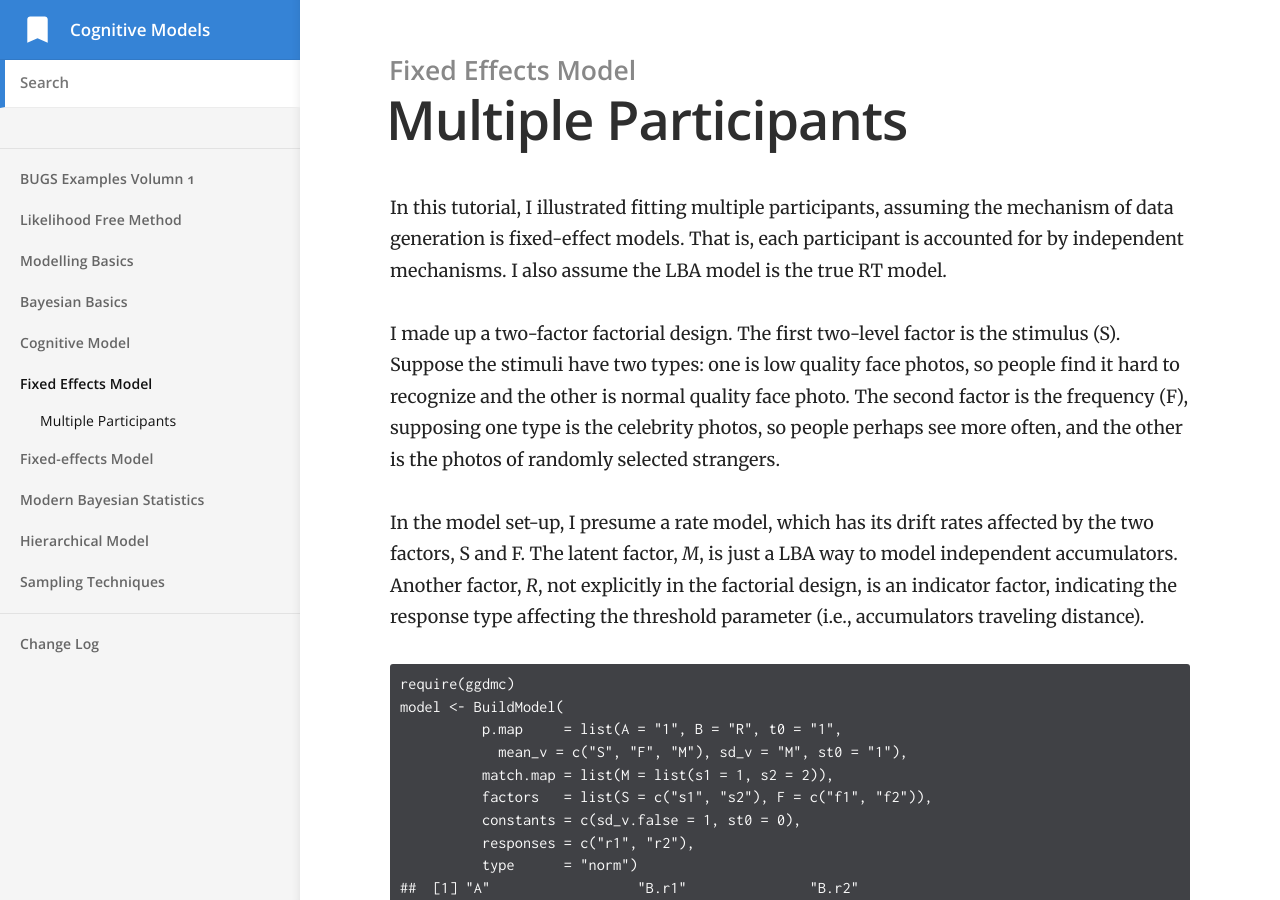
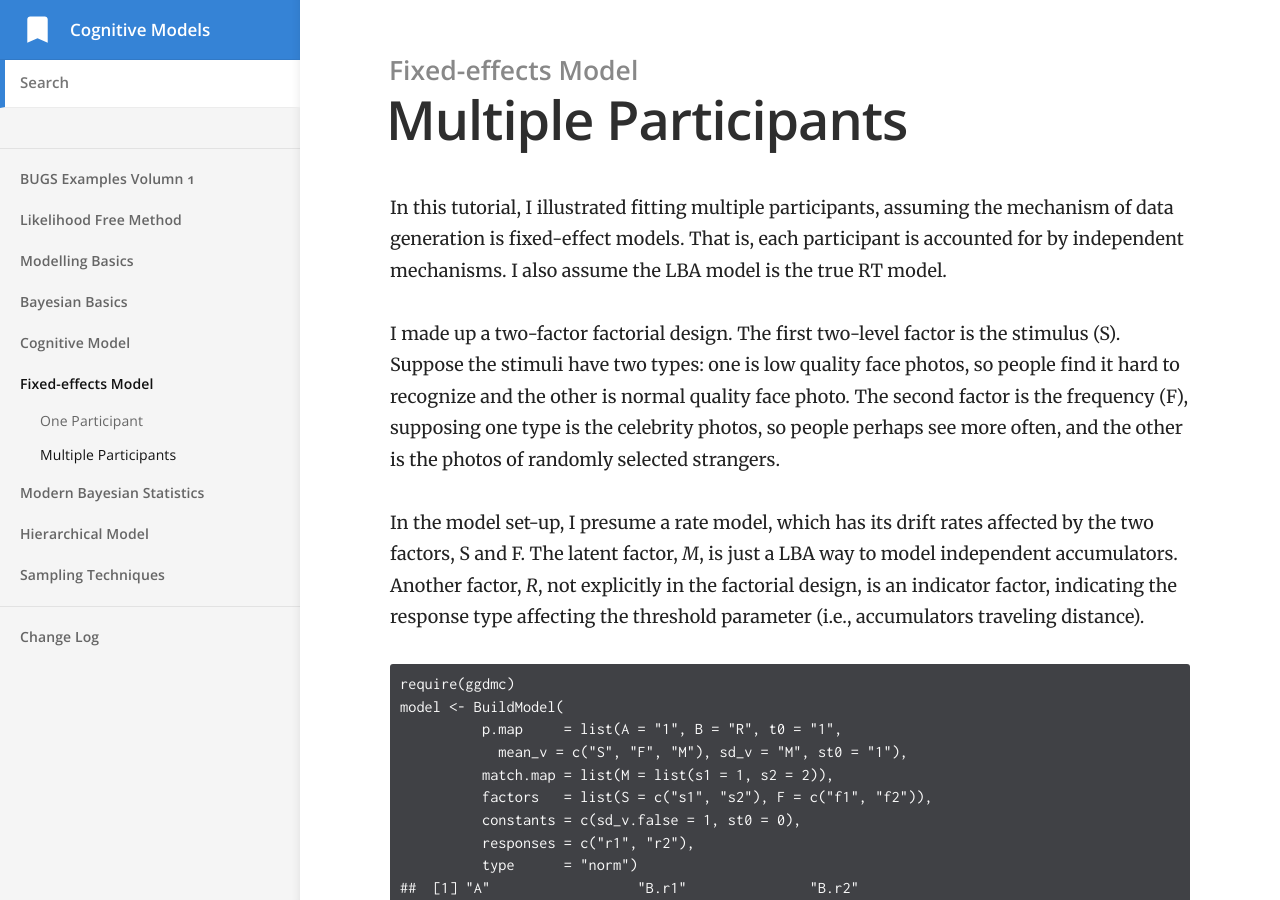
Before and after one commit to yxlin/yxlin.github.io, a Jekyll site: the page built from _docs/fixed-effect-model/many_participants.md, in a window 1280 px wide and 900 px high. Built offline with Jekyll 4.4.1, drawn with Linux system fonts in a browser that asks for light colours.

Commit message:
Fix the inconsistent title

```diff
--- a/_docs/fixed-effect-model/many_participants.md
+++ b/_docs/fixed-effect-model/many_participants.md
@@ -1,6 +1,6 @@
 ---
 title: Multiple Participants
-category: Fixed Effects Model
+category: Fixed-effects Model
 order: 2
 ---
 
```
